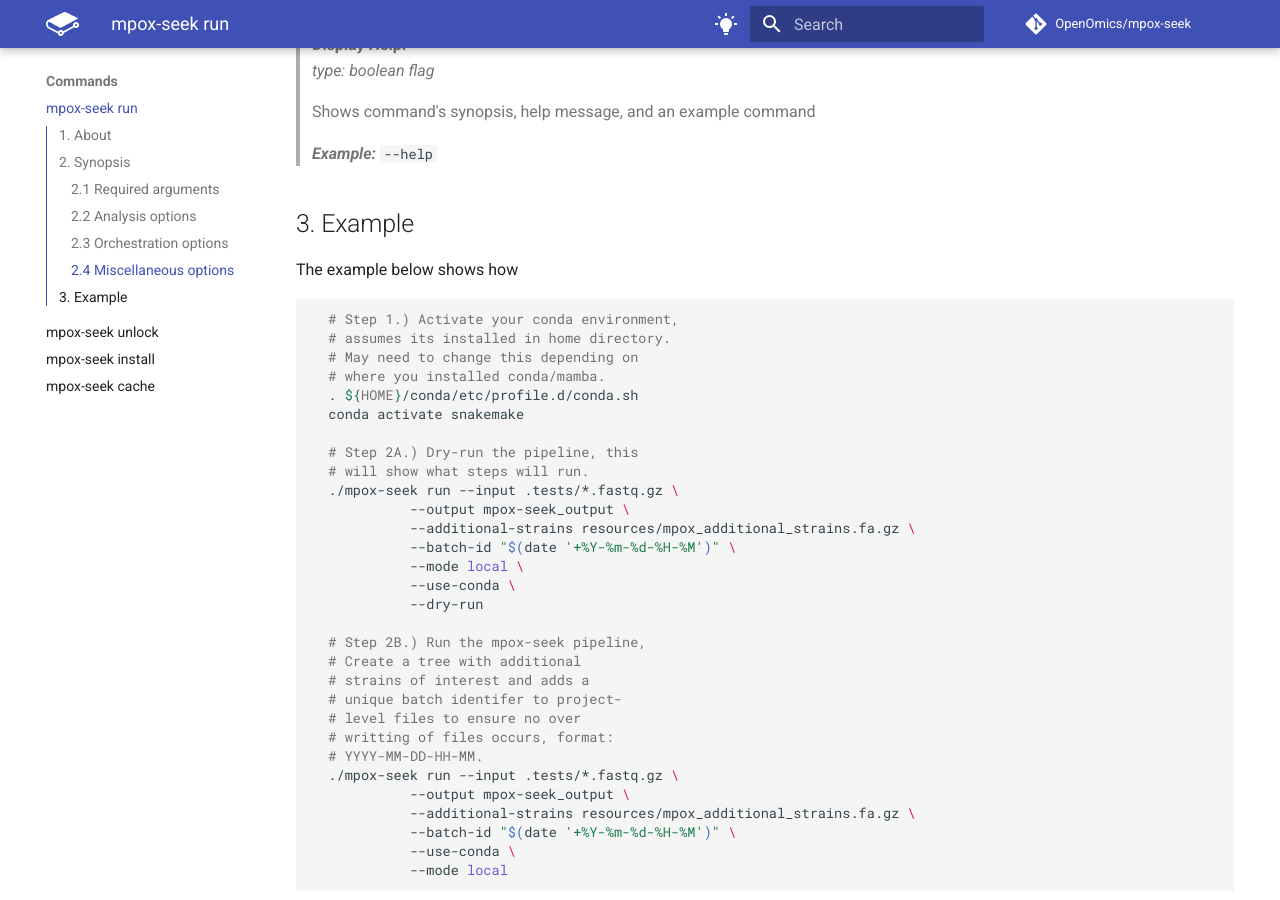
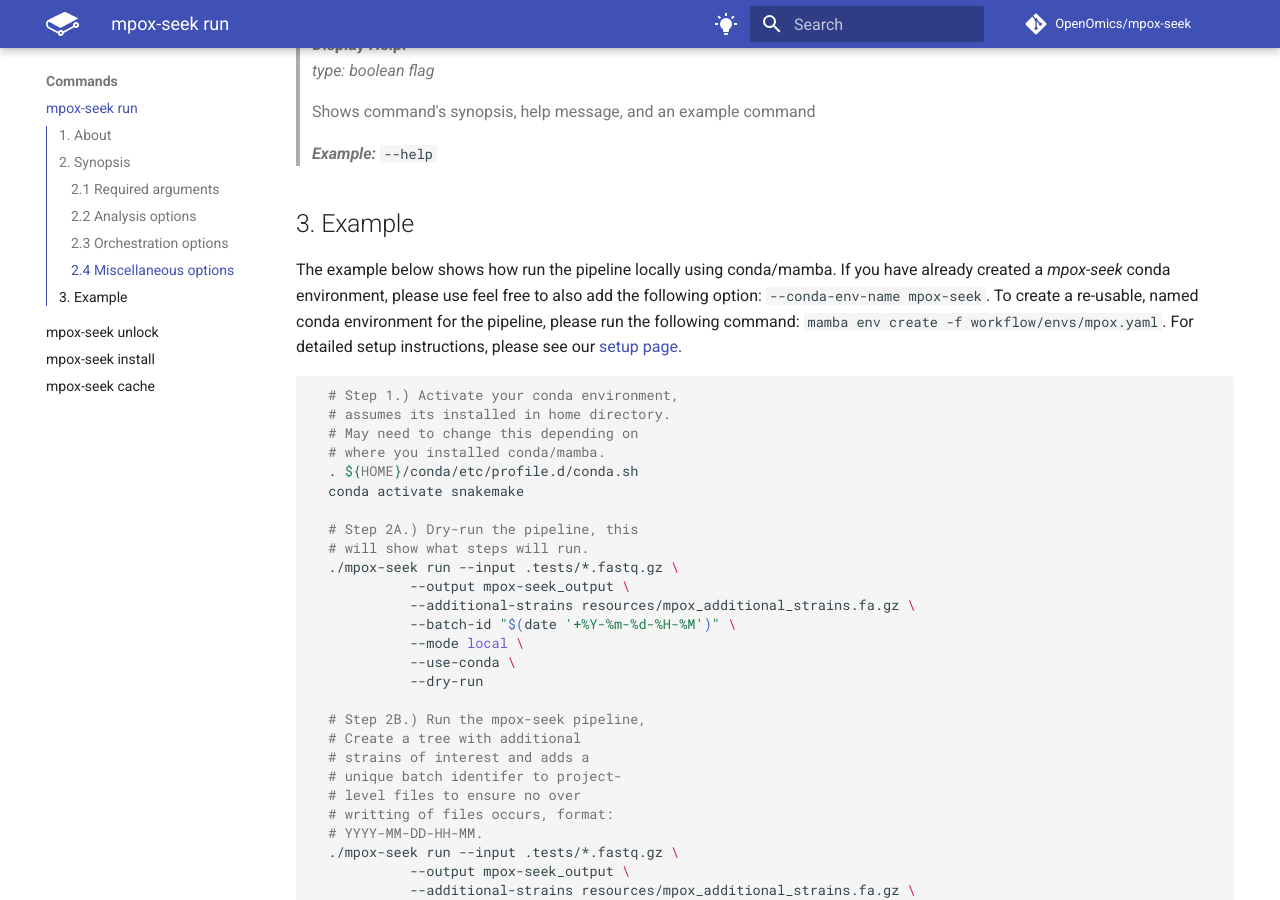
Before and after one commit to OpenOmics/mpox-seek, an MkDocs documentation site: the page built from docs/usage/run.md, in a window 1280 px wide and 900 px high, scrolled down 6194 px. Built offline with MkDocs 1.6.1 and Material for MkDocs 9.7.7, drawn with Linux system fonts in a browser that asks for light colours; comment, search, counter and statistics services are not loaded; the version menu is left out.

Commit message:
Adding link to setup page

````diff
--- a/docs/usage/run.md
+++ b/docs/usage/run.md
@@ -205,7 +205,7 @@ Each of the following arguments are optional, and do not need to be provided.
 
 ## 3. Example
 
-The example below shows how
+The example below shows how run the pipeline locally using conda/mamba. If you have already created a _mpox-seek_ conda environment, please use feel free to also add the following option: `--conda-env-name mpox-seek`. To create a re-usable, named conda environment for the pipeline, please run the following command: `mamba env create -f workflow/envs/mpox.yaml`. For detailed setup instructions, please see our [setup page](setup.md).
 
 ```bash
   # Step 1.) Activate your conda environment,
````
